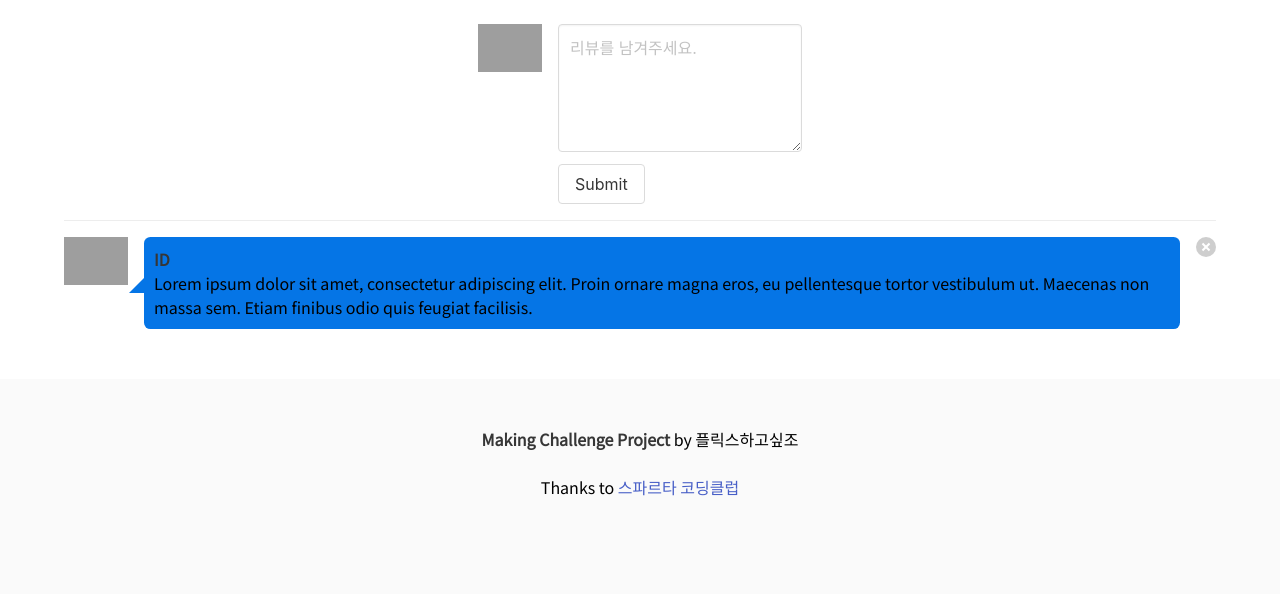
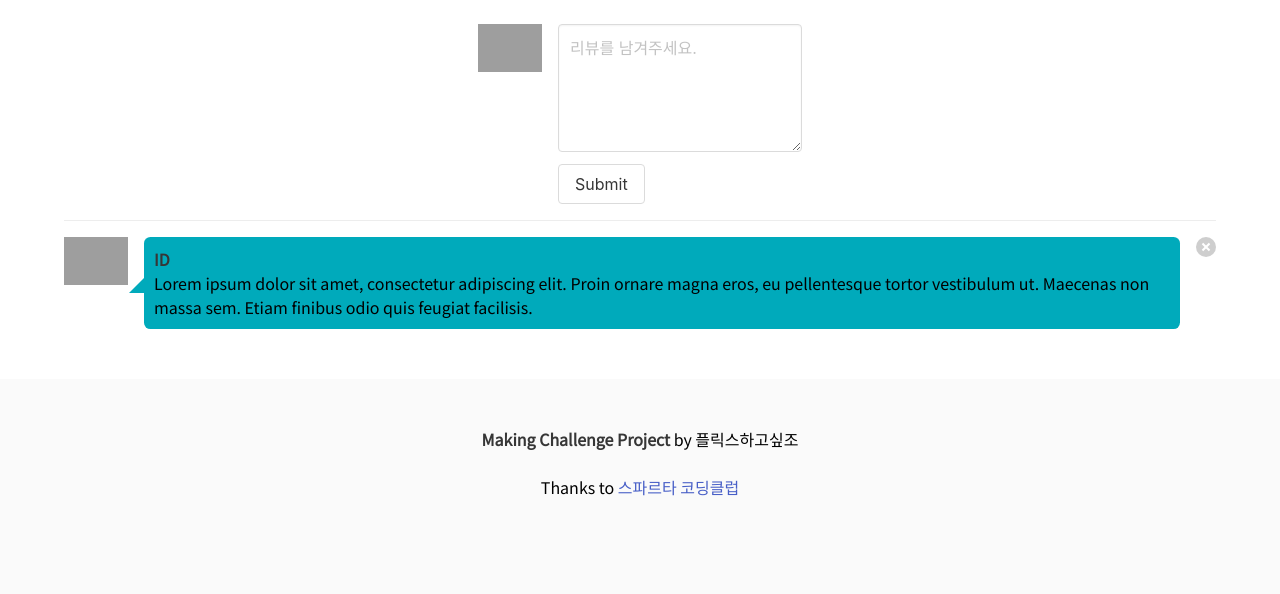
Before and after one commit to making-challenge-7-1/tmm, a Flask app: page /detail in a window 1280 px wide. Shown: the part 56-650 px from the top of the page. Run offline with Flask 2, Linux system fonts and the light colour scheme; data that the repository does not hold is empty; some libraries are stand-ins or nearby versions; grey boxes are pictures that could not be loaded.

Commit message:
review bubble 수정

```diff
--- a/static/css/style.css
+++ b/static/css/style.css
@@ -13,7 +13,7 @@ body {
 }
 #review {
 	position: relative;
-	background: #0575e6;
+	background: #00aabb;
 	border-radius: .4em;
     padding: 10px;
 }
@@ -25,7 +25,7 @@ body {
 	width: 0;
 	height: 0;
 	border: 20px solid transparent;
-	border-right-color: #0575e6;
+	border-right-color: #00aabb;
 	border-left: 0;
 	border-bottom: 0;
 	margin-top: -10px;
```
